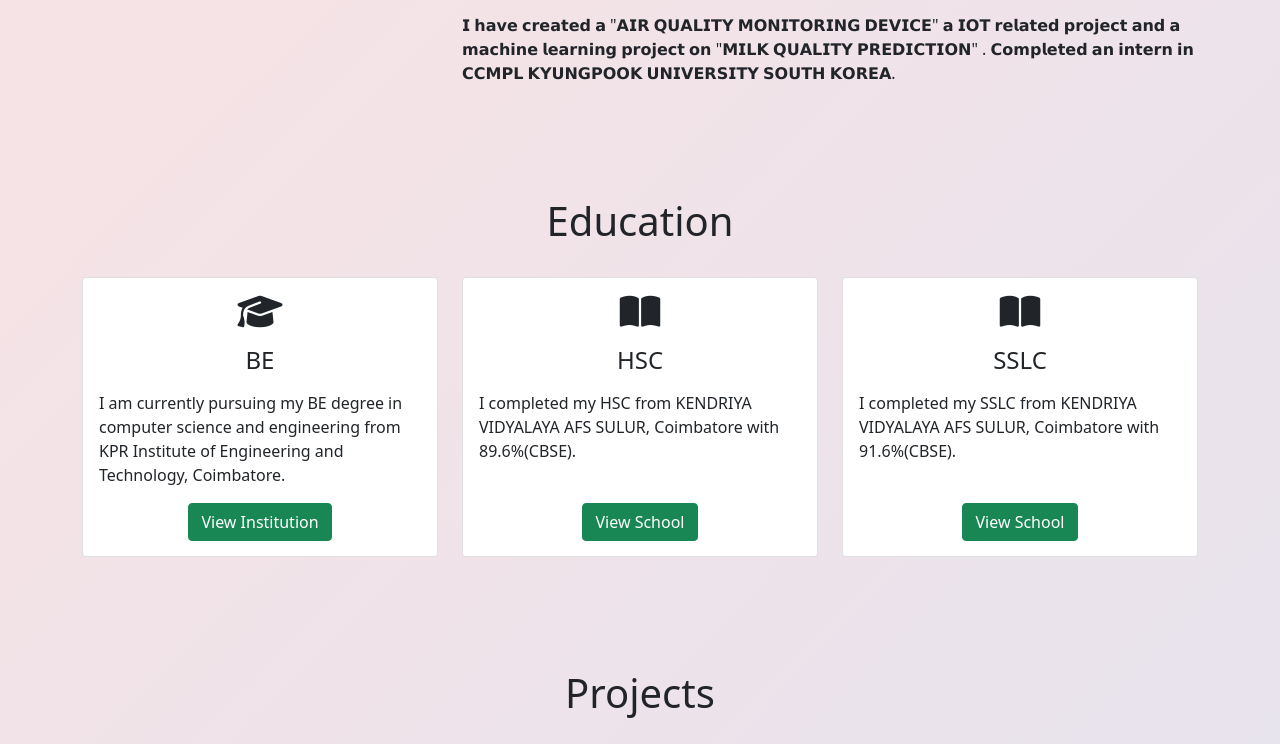
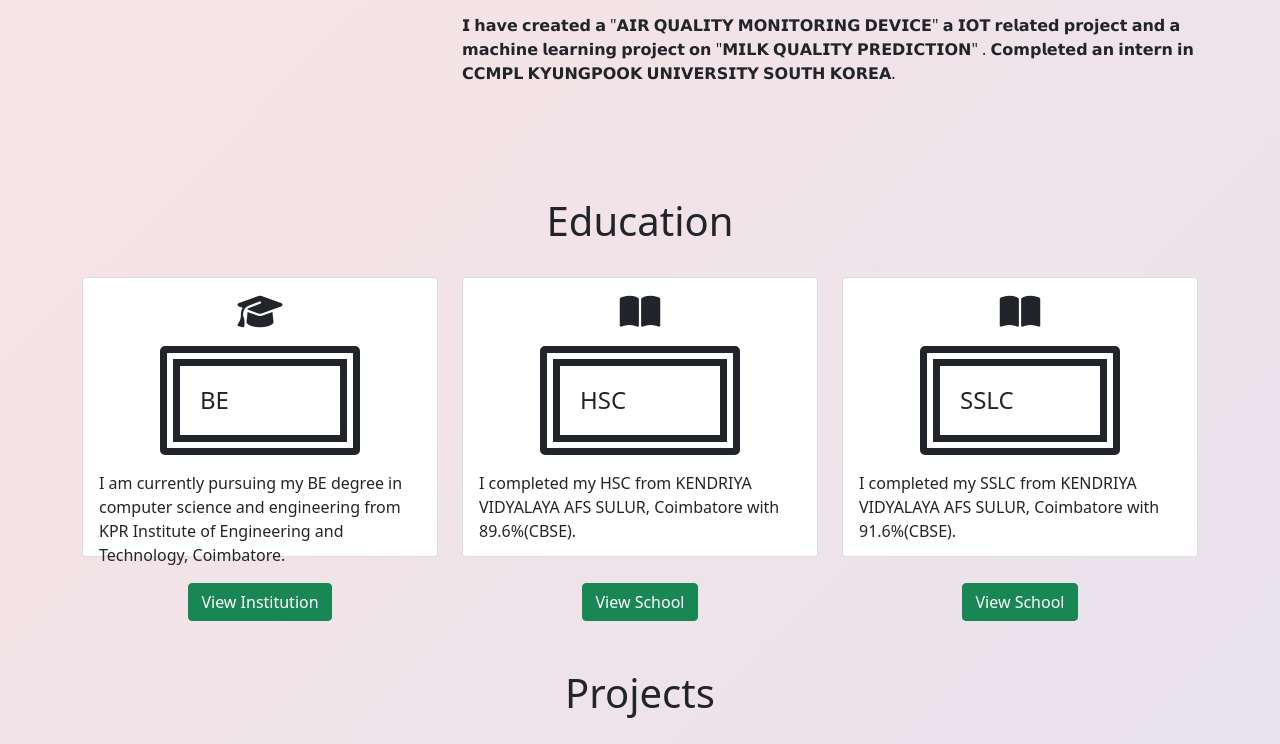
Before and after one commit to HariniMaruthasalam/Portfolio.github.io, a plain HTML site: page index.html in a window 1280 px wide. Shown: the part 1003-1747 px from the top of the page. Drawn offline with nearby package versions, Linux system fonts and the light colour scheme; grey boxes are pictures that could not be loaded.

Commit message:
Update styles.css

```diff
--- a/styles.css
+++ b/styles.css
@@ -11,6 +11,17 @@ body{
   overflow: hidden;
   background-color: #B22222;
 }
+
+h4 {
+  display: Flex;
+  margin: 20px auto;
+  border: 20px;
+  border-radius: 5px;
+  border-style: double;
+  width: 200px;
+  padding: 20px;
+}
+
 
 .nav-item {
   float: left;
```
